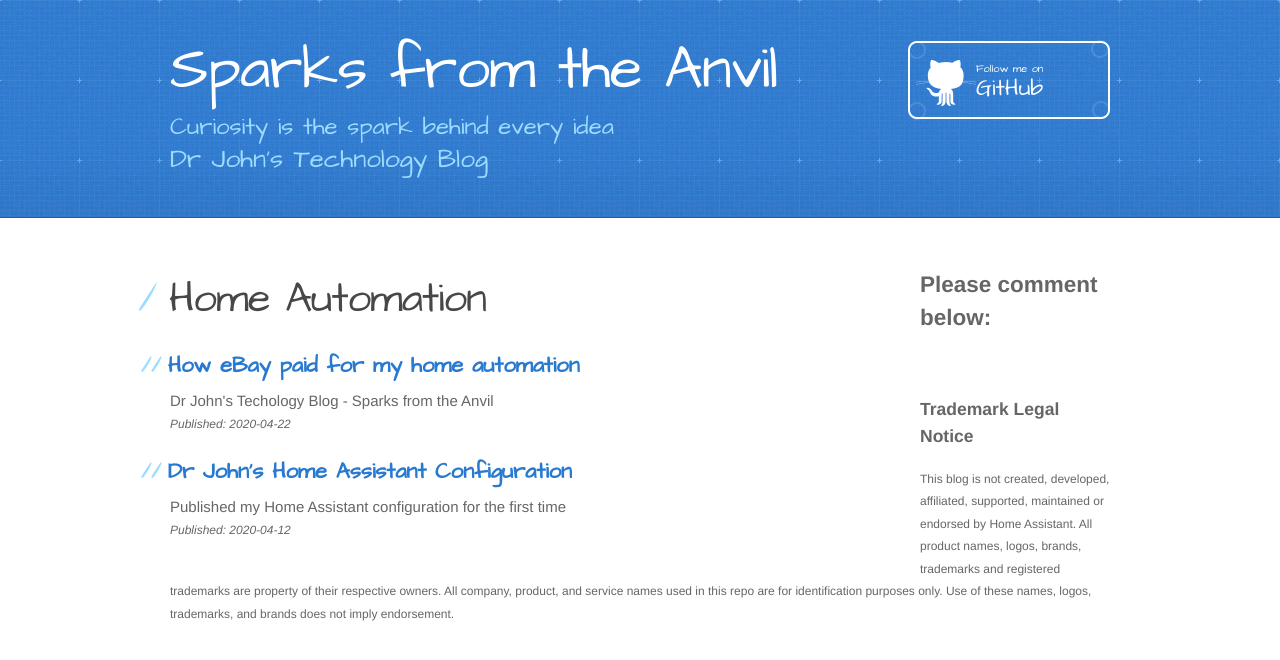
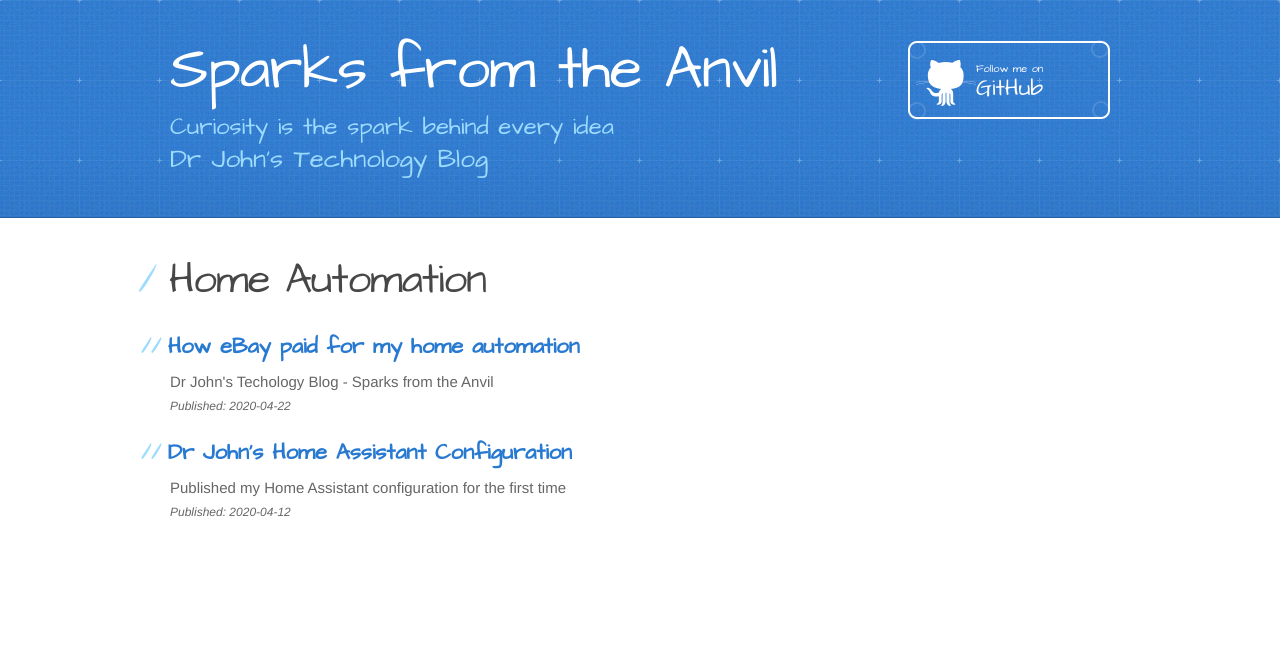
Before and after one commit to DrJohnT/DrJohnT.github.io, a Jekyll site: the page built from README.md, in a window 1280 px wide. Shown: the top 660 px of the page. Built offline with Jekyll 4.4.1, drawn with Linux system fonts in a browser that asks for light colours; our own code applies the rules of GitHub Pages for plain Markdown files.

```diff
--- a/_layouts/default.html
+++ b/_layouts/default.html
@@ -36,14 +36,6 @@
           {{ content }}
         </section>
 
-        <h2>Please comment below:</h2>
-        <div class="fb-comments" data-href="https://drjohnt.github.io/" data-numposts="7" data-width="600" data-order-by="reverse_time"></div>
-        <p>
-          &nbsp;
-        </p>
-
-        <h3>Trademark Legal Notice</h3>
-        <small>This blog is not created, developed, affiliated, supported, maintained or endorsed by Home Assistant. All product names, logos, brands, trademarks and registered trademarks are property of their respective owners. All company, product, and service names used in this repo are for identification purposes only. Use of these names, logos, trademarks, and brands does not imply endorsement.</small>
       </div>
     </div>
 
```
Also changed, not shown: _blog_posts/2020-04-21-ha_journey.md (+8 -0 lines).
